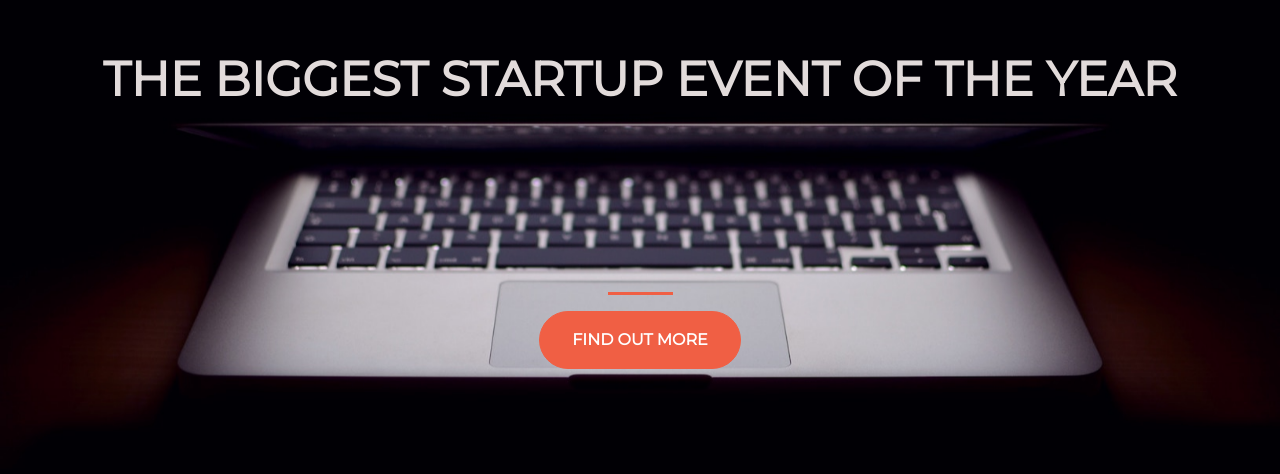
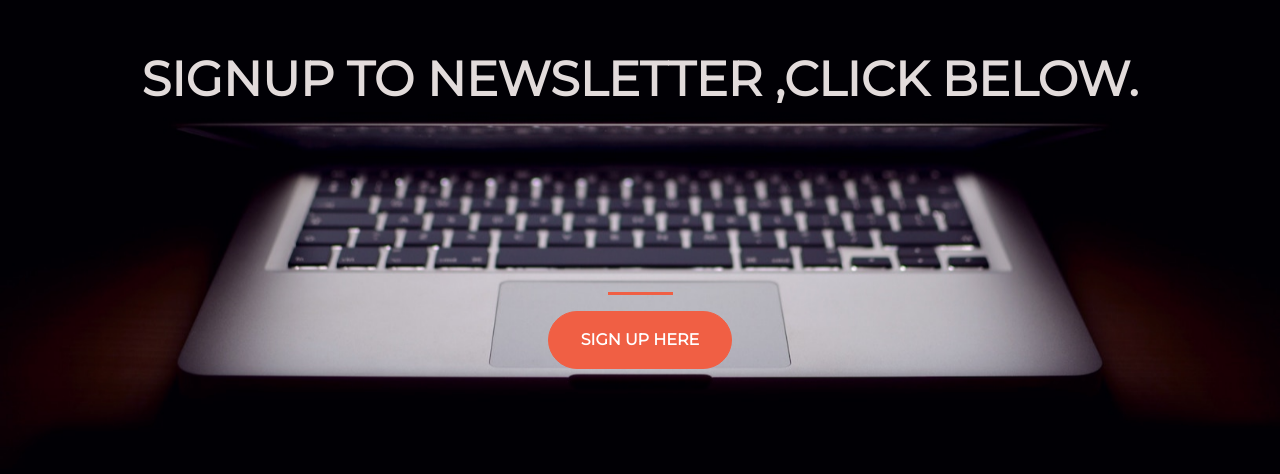
Before and after one commit to praguru14/CLICKK, a plain HTML site: page index.html in a window 1280 px wide. Shown: the part 190-664 px from the top of the page. Drawn offline with nearby package versions, Linux system fonts and the light colour scheme.

Commit message:
SECOND COMMIT

```diff
--- a/index.html
+++ b/index.html
@@ -1,7 +1,7 @@
 <!DOCTYPE html>
 <html>
   <head>
-    <title>Startup</title>
+    <title>Signup</title>
     <!-- Required meta tags -->
     <meta charset="utf-8">
     <meta name="viewport" content="width=device-width, initial-scale=1, shrink-to-fit=no">
@@ -18,12 +18,13 @@
     <div class="container d-flex align-items-center h-100">
       <div class="row">
         <header class="text-center col-12">
-          <h1 class="text-uppercase"><strong>The biggest startup event of the year</strong></h1>
+          <h1 class="text-uppercase"><strong>Signup to newsletter ,click below.</strong></h1>
+
         </header>
         <div class="buffer col-12"></div>
         <section class="text-center col-12">
           <hr>
-          <a href="https://mailchi.mp/93eb76d4053b/prafull14"><button class="btn btn-primary btn-xl">Find out more</button></a>
+          <a href="https://mailchi.mp/93eb76d4053b/prafull14"><button class="btn btn-primary btn-xl">Sign up here</button></a>
         </section>
       </div>
     </div>
```
